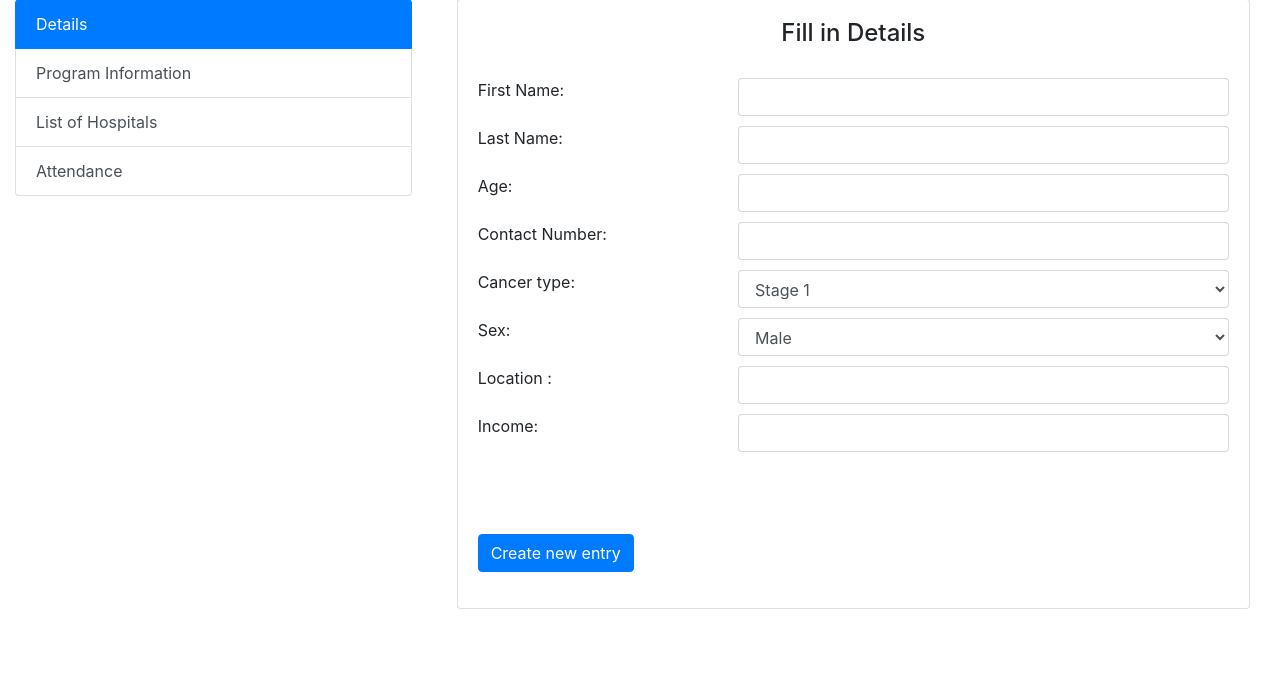
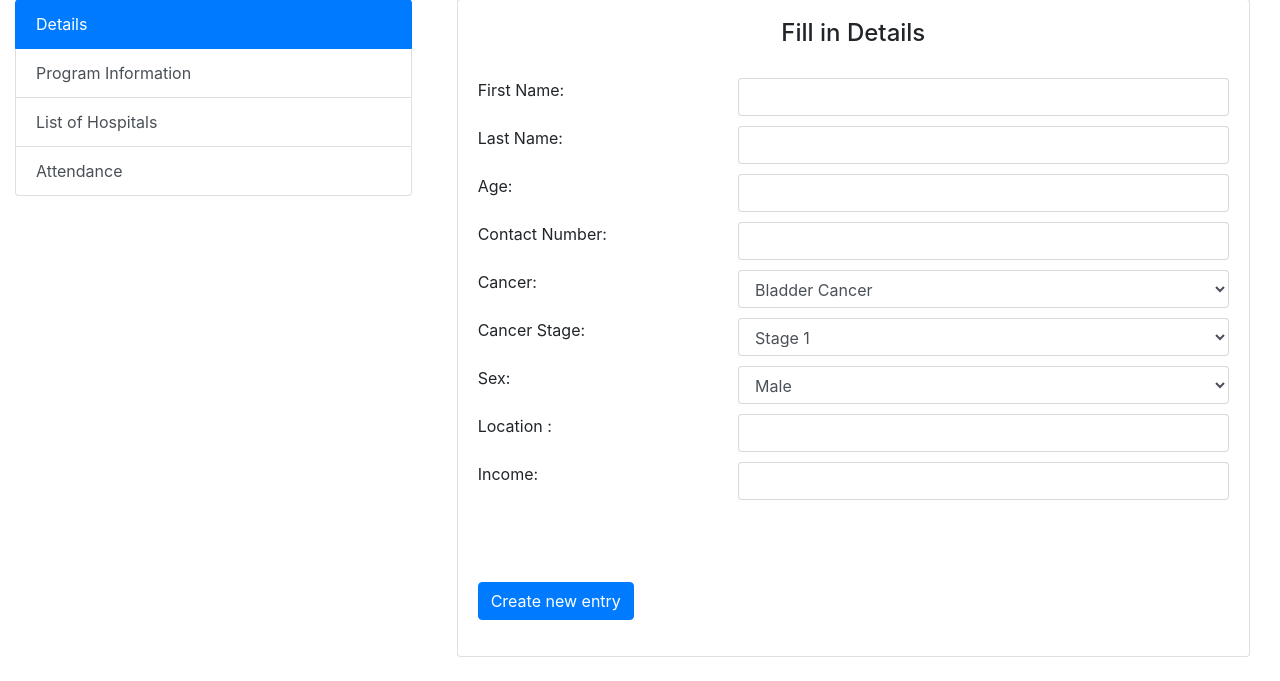
Before and after one commit to Mumbai18/team-1, a PHP site: page /admin-panel.php in a window 1280 px wide. Shown: the part 501-1182 px from the top of the page. Before the commit the page ends 1110 px from the top, so only its background shows below. Run offline with PHP 8.4, Linux system fonts and the light colour scheme; a user stored in the database is signed in; some libraries are stand-ins or nearby versions.

Commit message:
Patient Dashboard Completed db connection remains

```diff
--- a/VCare/func.php
+++ b/VCare/func.php
@@ -108,7 +108,17 @@ function display_admin_panel(){
                   <div class="col-md-8"><input type="text"  class="form-control" name="age"></div><br><br>
                   <div class="col-md-4"><label>Contact Number:</label></div>
                   <div class="col-md-8"><input type="text" class="form-control"  name="contact"></div><br><br>
-                  <div class="col-md-4"><label>Cancer type:</label></div>
+
+                   <div class="col-md-4"><label>Cancer:</label></div>
+                  <div class="col-md-8">
+                   <select name="doctor" class="form-control" >
+                      <option value="Bladder Cancer">Bladder Cancer</option>
+                      <option value="Kidney">Kidney Cancer</option>
+                      <option value="Breast Cancer">Breast Cancer</option>
+                    </select>
+                  </div><br><br>
+
+                  <div class="col-md-4"><label>Cancer Stage:</label></div>
                   <div class="col-md-8">
                    <select name="doctor" class="form-control" >
                       <option value="Stage 1">Stage 1</option>
@@ -143,26 +153,38 @@ function display_admin_panel(){
         <div class="card">
           <div class="card-body">
             <form class="form-group" method="post" action="func.php">
-              <input type="text" name="contact" class="form-control" placeholder="enter contact"><br>
-              <select name="status" class="form-control">
-                <option value="paid">paid</option>
-                <option value="pay later">pay later</option>
-              </select><br><hr>
-              <input type="submit" value="update" name="update_data" class="btn btn-primary">
+                <div class="col-md-4"><label>Various Programs:</label></div>
+                  <div class="col-md-8">
+                   <select name="doctor" class="form-control" >
+                      <option value="Finance_Towards_Treatment">Finance Towards Treatment</option>
+                      <option value="Nutritional_Support">Nutritional Support</option>
+                      <option value="Childcare_Support">Child Care Support</option>
+                      <option value="In_Giving_Kind_Program">In Kind Giving Program</option>
+                    </select>
+                  </div><br><br>
+                  <input type="submit" name="doc_sub" value="Update Program" class="btn btn-primary">
             </form>
           </div>
         </div><br><br>
       </div>
       <div class="tab-pane fade" id="list-messages" role="tabpanel" aria-labelledby="list-messages-list">...</div>
       <div class="tab-pane fade" id="list-settings" role="tabpanel" aria-labelledby="list-settings-list">
-        <form class="form-group" method="post" action="func.php">
-          <label>Doctors name: </label>
-          <input type="text" name="name" placeholder="enter doctors name" class="form-control">
-          <br>
-          <input type="submit" name="doc_sub" value="Add Doctor" class="btn btn-primary">
+        <div class="col-md-4"><label>Various Programs:</label></div>
+                  <div class="col-md-8">
+                   <select name="doctor" class="form-control" >
+                      <option value="tata Memorial Service">Tata Memorial Service</option>
+                      <option value="Hinduja Hospital">Hinduja Hospital</option>
+                      <option value="Fortis Hospital">Fortis Hospital</option>
+
+                    </select>
+                  </div><br><br>
+          <input type="submit" name="doc_sub" value="Update Hospital" class="btn btn-primary">
         </form>
       </div>
-       <div class="tab-pane fade" id="list-attend" role="tabpanel" aria-labelledby="list-attend-list">...</div>
+       <div class="tab-pane fade" id="list-attend" role="tabpanel" aria-labelledby="list-attend-list">
+
+
+       </div>
     </div>
   </div>
 </div>
```
